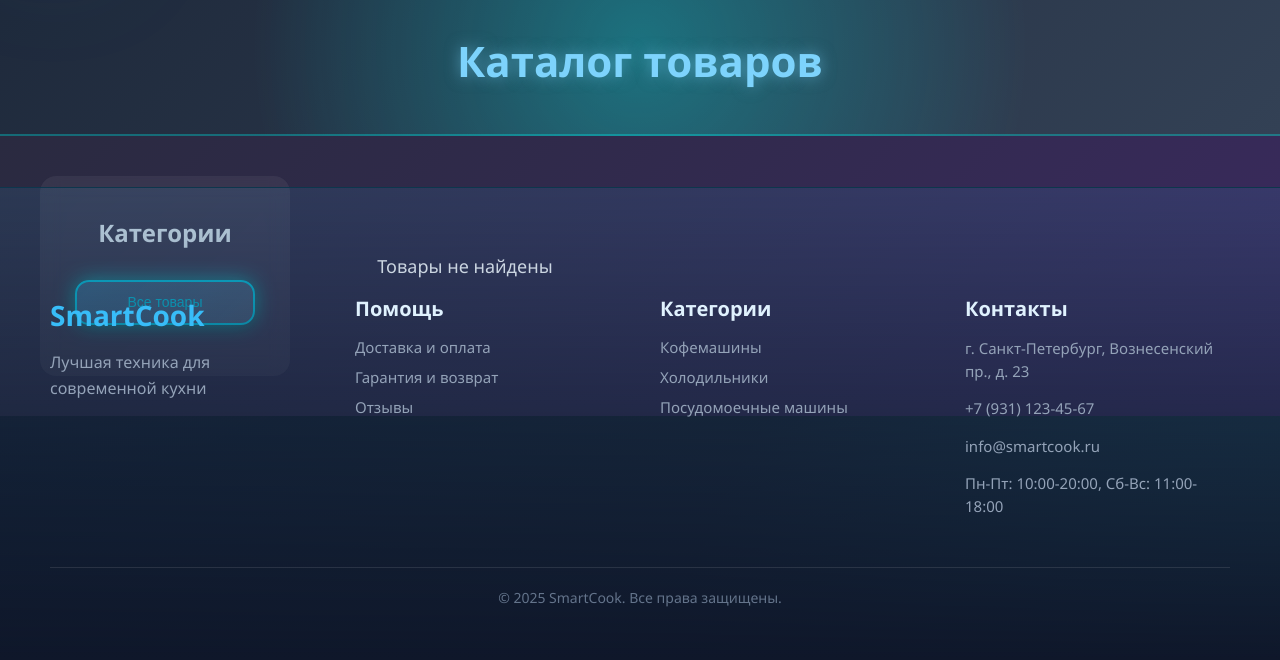
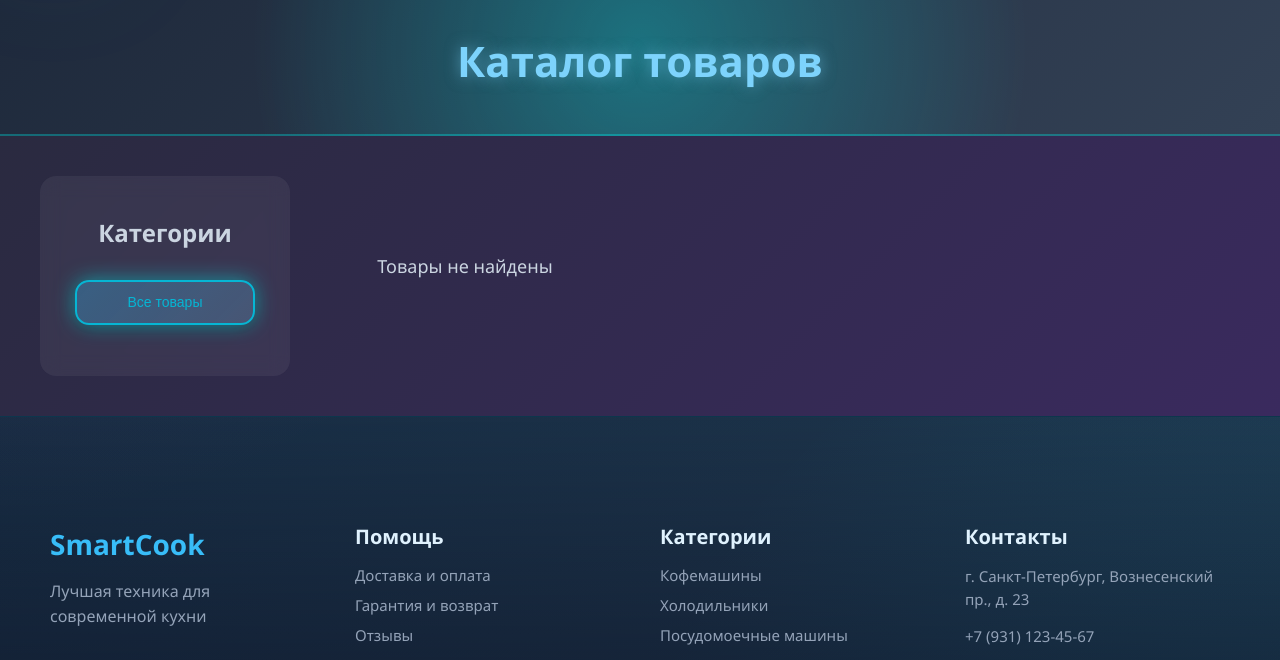
Before and after one commit to Cherkasov-Alexey/kitchen-shop, a website: page frontend/public/catalog.html in a window 1280 px wide. Shown: the part 139-799 px from the top of the page. Drawn offline with Linux system fonts and the light colour scheme; no server answers.

Commit message:
Возврат футера к обычному состоянию

```diff
--- a/frontend/public/catalog.html
+++ b/frontend/public/catalog.html
@@ -3,7 +3,7 @@
 <head>
 <meta charset="UTF-8">
 <title>SmartCook — Каталог товаров</title>
-<link rel="stylesheet" href="css/style.css?v=27">
+<link rel="stylesheet" href="css/style.css?v=28">
 </head>
 <body>
 
--- a/frontend/public/css/style.css
+++ b/frontend/public/css/style.css
@@ -48,7 +48,6 @@ body {
         radial-gradient(circle at bottom right, rgba(6,182,212,0.15), transparent 40%),
         linear-gradient(135deg, #0f172a, #1e293b);
     color: var(--muted);
-    padding-bottom: 350px; /* Отступ снизу для футера */
 }
 
 /* ===== ШАПКА ===== */
@@ -511,8 +510,6 @@ body.authenticated .user {
     display: grid;
     grid-template-columns: repeat(auto-fill, minmax(280px, 1fr));
     gap: 25px;
-    position: relative;
-    z-index: 2; /* Товары выше футера */
 }
 
 /* ===== КАРТОЧКА ТОВАРА ===== */
@@ -1390,15 +1387,10 @@ body.authenticated .user {
 
 /* ===== ФУТЕР ===== */
 .footer {
-    position: fixed;
-    bottom: 0;
-    left: 0;
-    right: 0;
     padding: 80px 50px 40px;
     background:
         linear-gradient(180deg, rgba(56,189,248,0.1), #0f172a);
     border-top: 1px solid rgba(6,182,212,0.2);
-    z-index: 1;
 }
 
 .footer-content {
```
